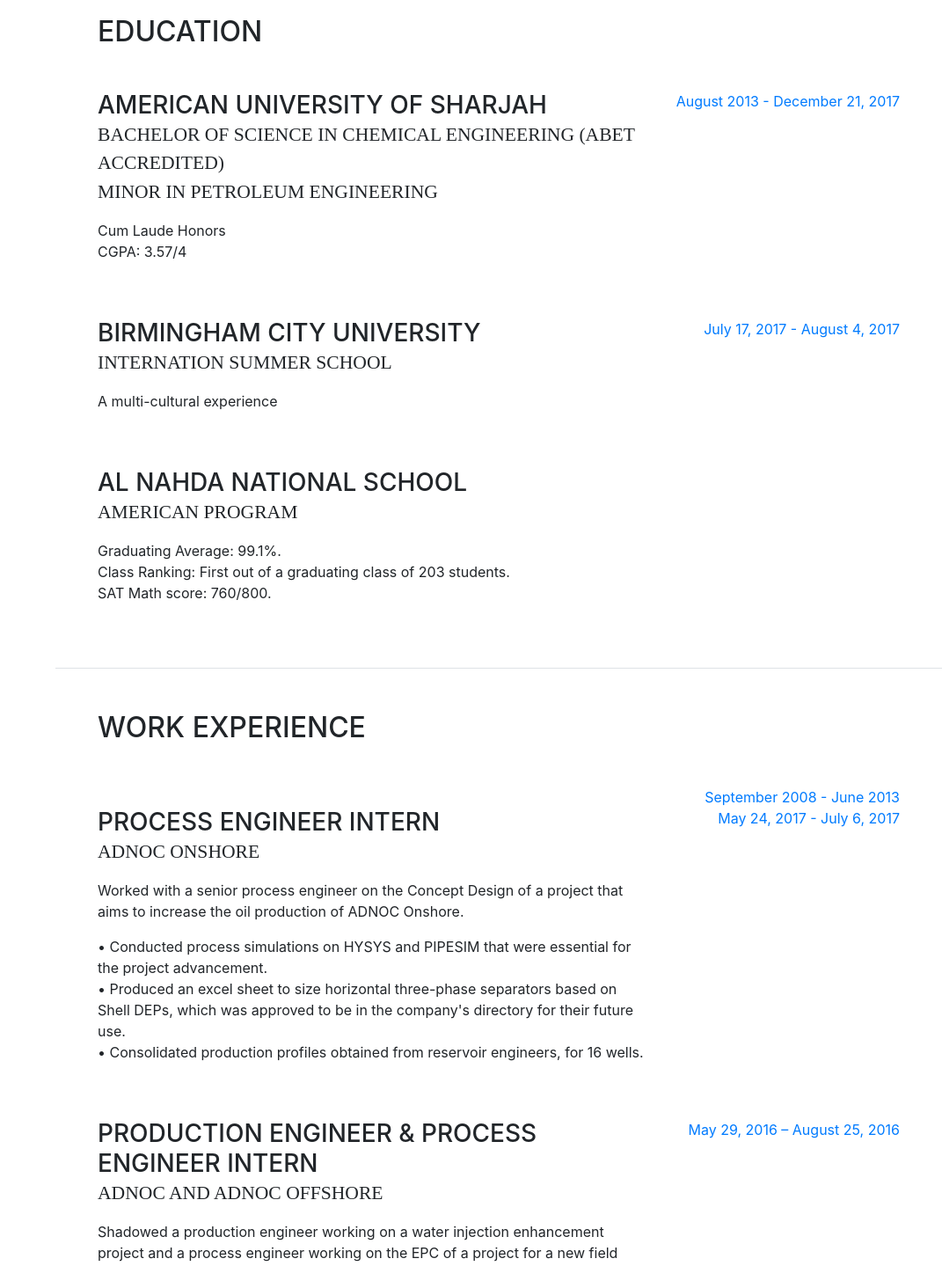
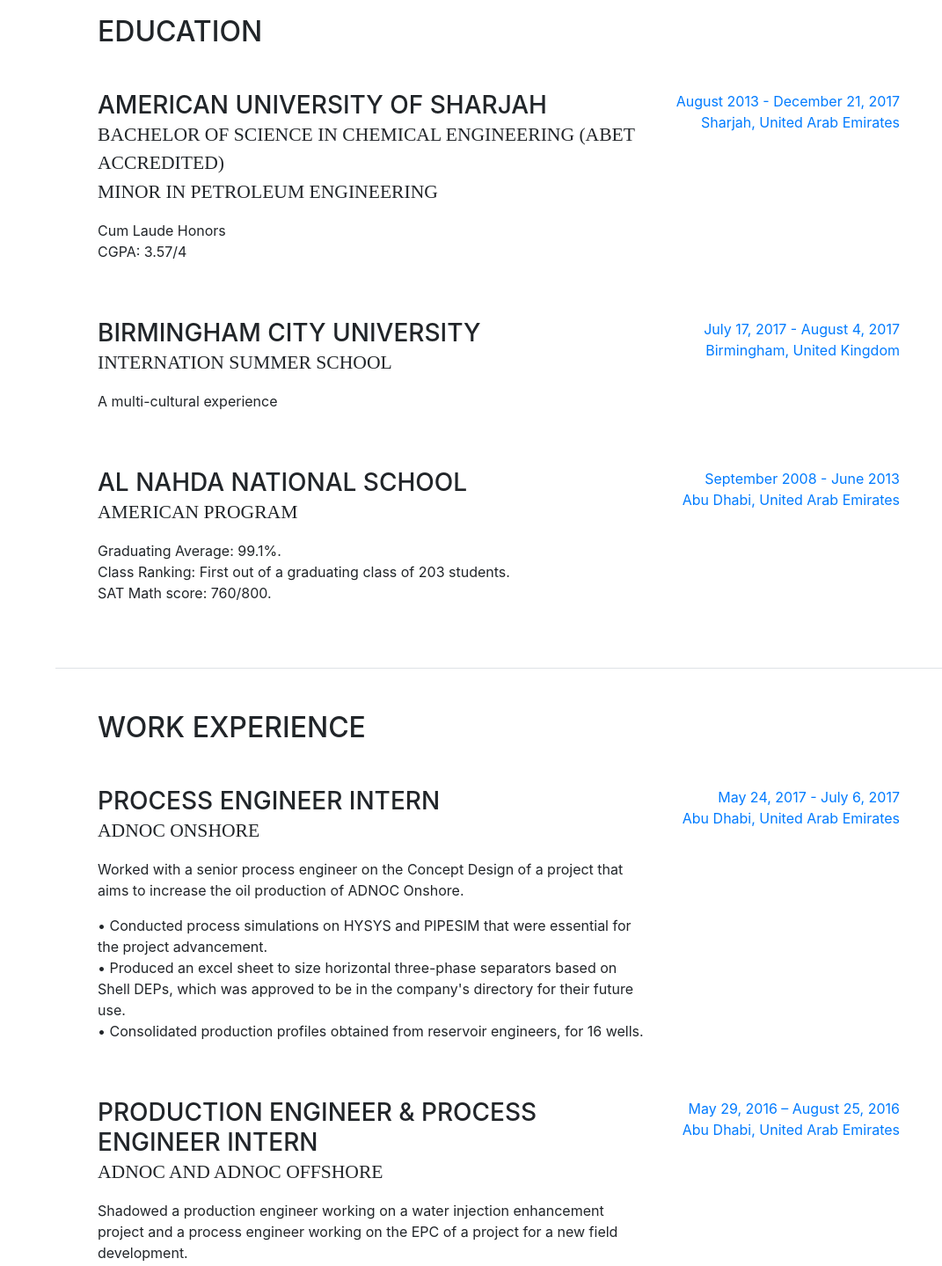
Before and after one commit to NadinAljariry/NadinAljariry.github.io, a website with bundled scripts: page index.html in a window 1280 px wide. Shown: the part 840-2279 px from the top of the page at 88% size, without its empty margins (209-1280 px from the left). Built offline with nearby package versions, Linux system fonts and the light colour scheme; a web font is replaced by a local one.

Commit message:
Added country of each entry

```diff
--- a/index.html
+++ b/index.html
@@ -132,6 +132,7 @@
             </div>
             <div class="resume-date text-md-right">
               <span class="text-primary">August 2013 - December 21, 2017</span>
+              <p class="text-primary"> Sharjah, United Arab Emirates </p>
             </div>
           </div>
 
@@ -143,6 +144,7 @@
             </div>
             <div class="resume-date text-md-right">
               <span class="text-primary">July 17, 2017 - August 4, 2017</span>
+              <p class="text-primary"> Birmingham, United Kingdom</p>
             </div>
           </div>
 
@@ -153,6 +155,10 @@
               <p>Graduating Average: 99.1%. <br> Class Ranking: First out of a graduating class of 203 students.
                 <br>SAT Math score: 760/800.</p>
             </div>
+            <div class="resume-date text-md-right">
+              <span class="text-primary"> September 2008 - June 2013</span>
+              <p class="text-primary"> Abu Dhabi, United Arab Emirates</p>
+            </div>
 
         </div>
 
@@ -161,10 +167,6 @@
       <section class="resume-section p-3 p-lg-5 d-flex flex-column" id="education">
         <div class="my-auto">
           <h2 class="mb-5">Work Experience</h2>
-
-          <div class="resume-date text-md-right">
-            <span class="text-primary">September 2008 - June 2013</span>
-          </div>
         </div>
 
         <div class="resume-item d-flex flex-column flex-md-row mb-5">
@@ -180,6 +182,7 @@
           </div>
           <div class="resume-date text-md-right">
             <span class="text-primary">May 24, 2017 - July 6, 2017</span>
+            <p class="text-primary"> Abu Dhabi, United Arab Emirates</p>
           </div>
         </div>
 
@@ -196,6 +199,7 @@
           </div>
           <div class="resume-date text-md-right">
             <span class="text-primary">May 29, 2016 – August 25, 2016</span>
+            <p class="text-primary"> Abu Dhabi, United Arab Emirates</p>
           </div>
         </div>
 
@@ -209,6 +213,7 @@
           </div>
           <div class="resume-date text-md-right">
             <span class="text-primary">September 2015 – May 2016 </span>
+            <p class="text-primary"> Sharjah, United Arab Emirates</p>
           </div>
         </div>
 
```
